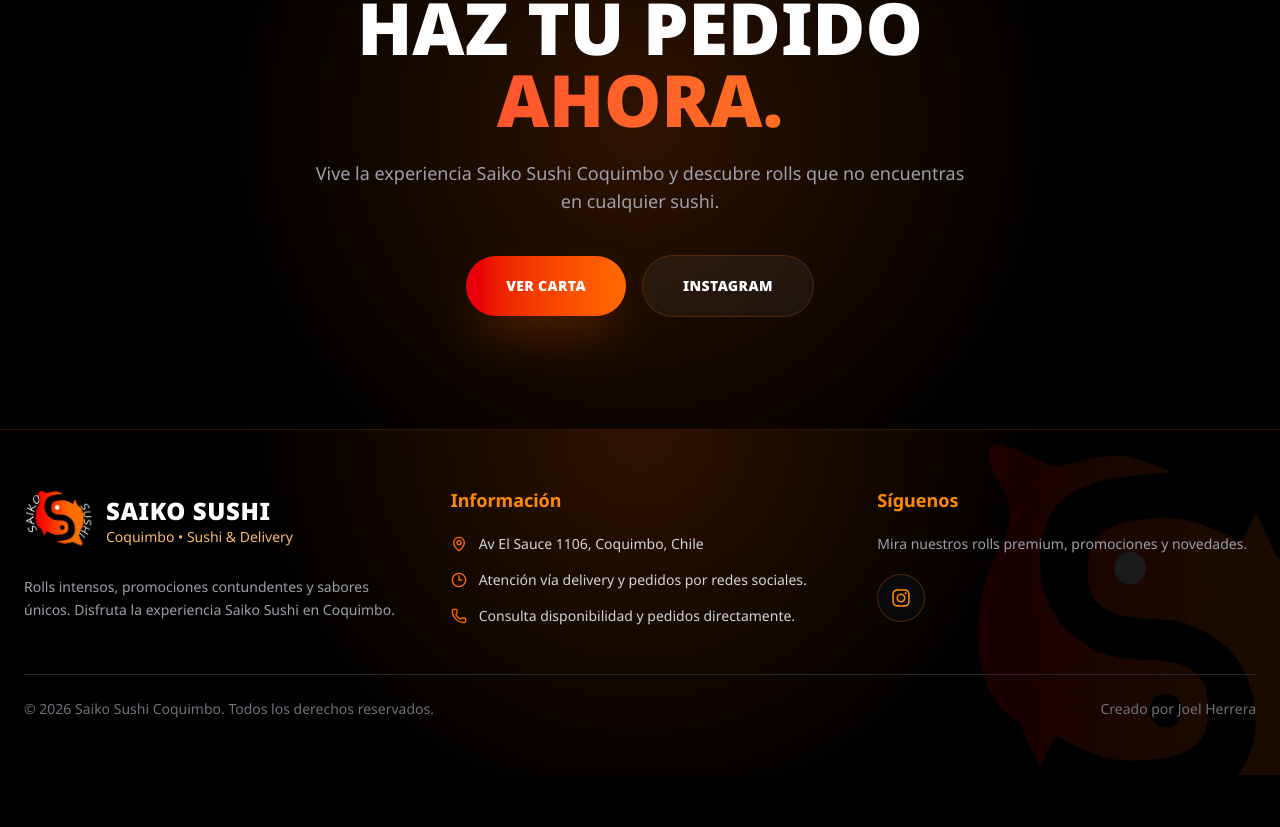
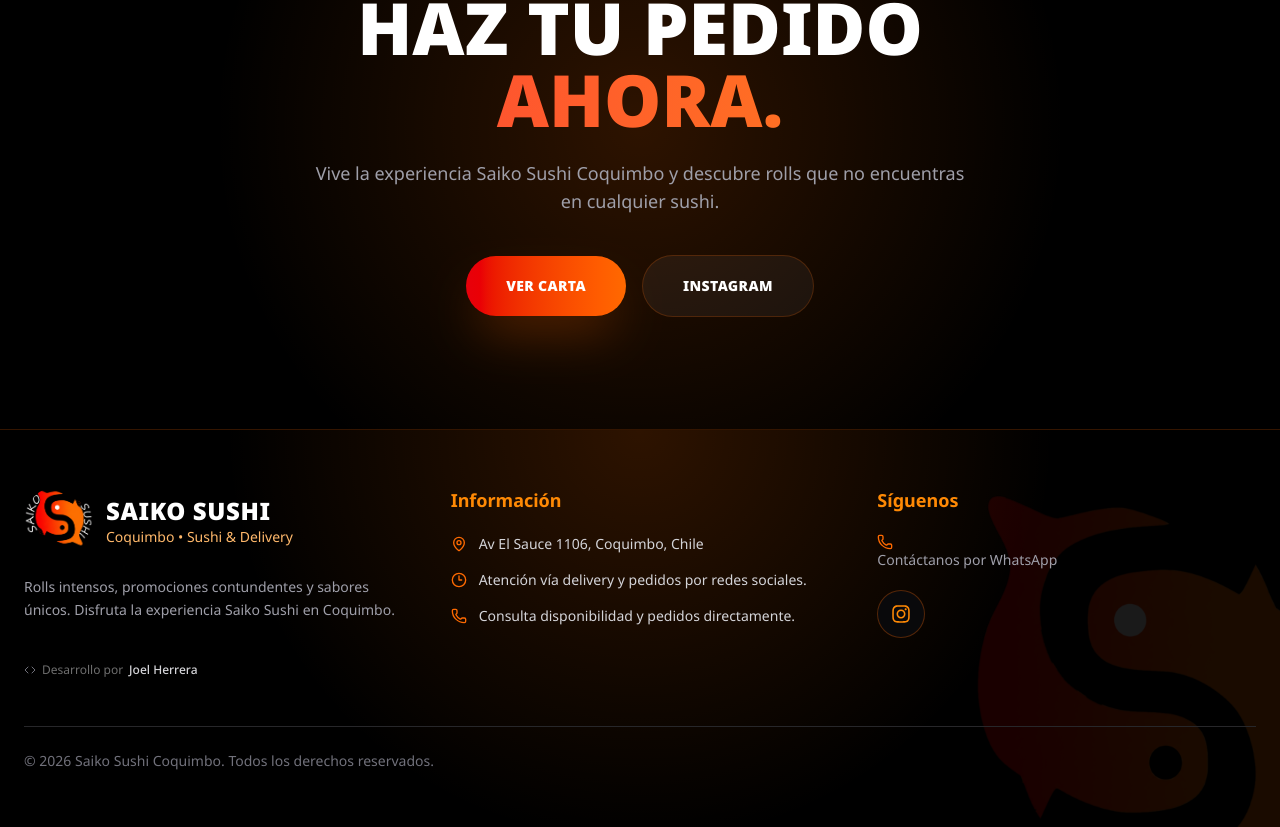
Before and after one commit to Joelherr09/saiko-sushi, a Next.js app: page / in a window 1280 px wide. Shown: the part 9518-10345 px from the top of the page. Before the commit the page ends 10293 px from the top, so only its background shows below. Built offline with nearby package versions, Linux system fonts and the light colour scheme.

Commit message:
Update Footer.tsx

```diff
--- a/components/layout/Footer.tsx
+++ b/components/layout/Footer.tsx
@@ -6,6 +6,7 @@ import {
   MapPin,
   Clock3,
   Phone,
+  Code,
 } from "lucide-react";
 import { FaInstagram } from "react-icons/fa";
 
@@ -92,7 +93,10 @@ export default function Footer() {
             </h3>
 
             <p className="text-sm text-zinc-400">
-              Mira nuestros rolls premium, promociones y novedades.
+              <a href="https://wa.me/56961980287" target="_blank" rel="noopener noreferrer">
+                <Phone className="mt-0.5 size-4 text-orange-500" />
+                <span>Contáctanos por WhatsApp</span>
+              </a>
             </p>
 
             <div className="flex items-center gap-4">
@@ -108,21 +112,27 @@ export default function Footer() {
           </div>
         </div>
 
+        {/* Créditos Estratégicos: UNO AL LADO DEL OTRO */}
+        <div className="mt-6 space-y-2 text-xs text-[#6E6E6E]">
+          <div className="flex items-center gap-1.5">
+            <Code size={12} className="text-zinc-500" />
+            <span>Desarrollo por</span>
+            <Link
+              href="https://www.joelherr.site/"
+              target="_blank"
+              className="font-medium text-zinc-300 transition hover:text-white"
+            >
+              Joel Herrera
+            </Link>
+          </div>
+        </div>
+
         {/* Bottom */}
         <div className="mt-12 flex flex-col items-center justify-between gap-4 border-t border-zinc-800 pt-6 text-center text-sm text-zinc-500 md:flex-row">
           <p>
             © {new Date().getFullYear()} Saiko Sushi Coquimbo. Todos los
             derechos reservados.
           </p>
-
-          <a
-            href="https://joelherr.site/"
-            target="_blank"
-            rel="noopener noreferrer"
-            className="transition-colors duration-300 hover:text-orange-400"
-          >
-            Creado por Joel Herrera
-          </a>
         </div>
       </div>
     </footer>
```
